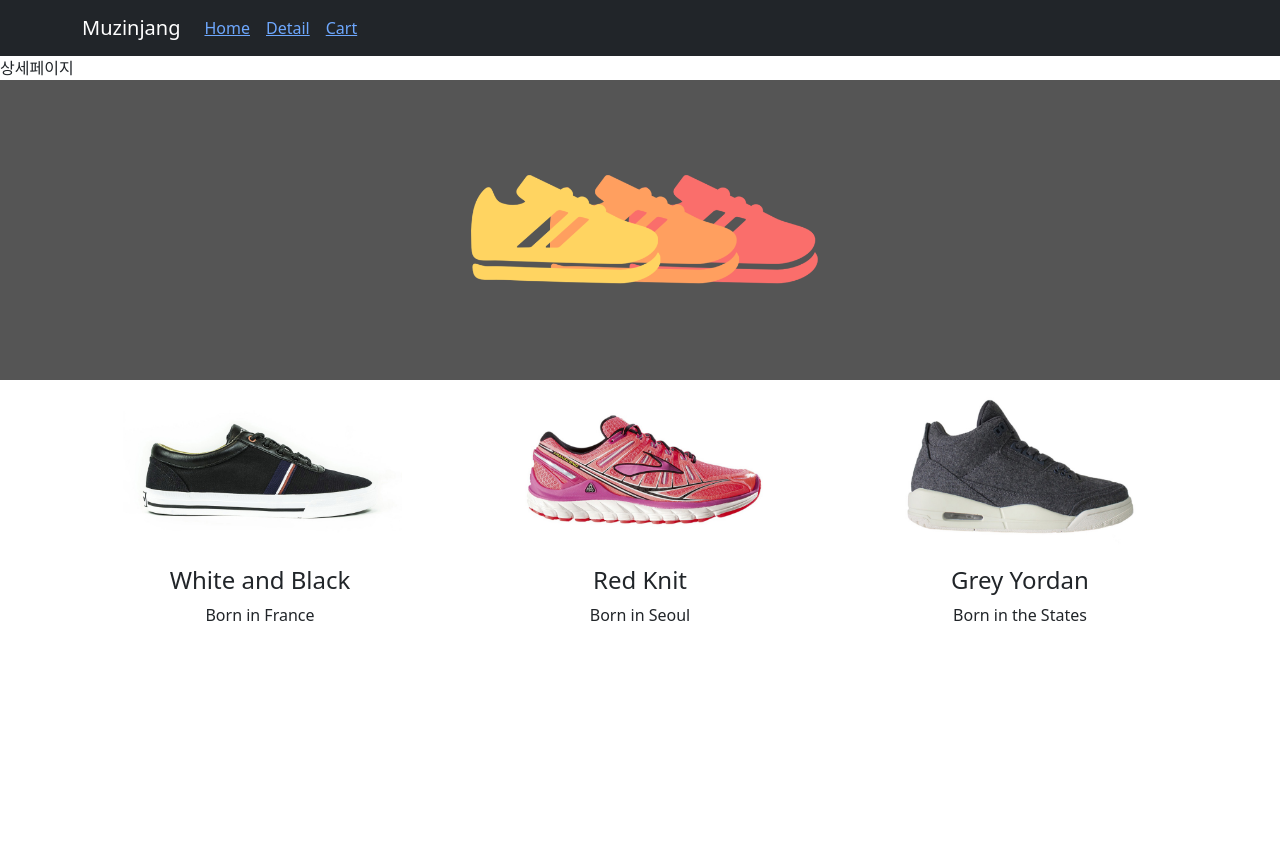
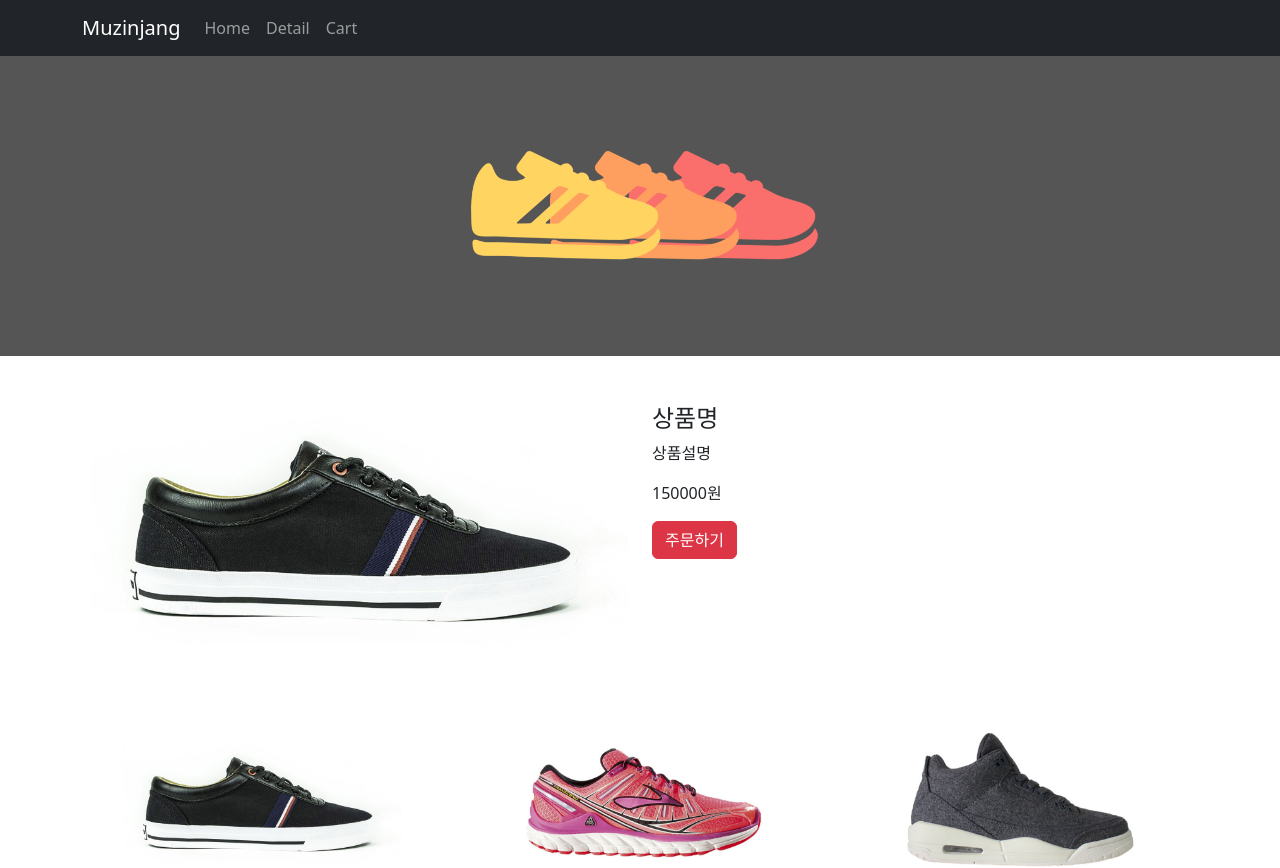
Before and after one commit to zzzmini/shoes-shop, a React (Vite) app: page /detail in a window 1280 px wide. Shown: the top 868 px of the page. Before the commit the page ends 800 px from the top, so only its background shows below. Built offline with nearby package versions, Linux system fonts and the light colour scheme.

Commit message:
NavBar 및 Route 작업 완료

```diff
--- a/src/App.jsx
+++ b/src/App.jsx
@@ -7,6 +7,8 @@ import {Container, Row, Col} from 'react-bootstrap';
 import data from "./data/data";
 import { useState } from "react";
 import Product from "./Product";
+import { Routes, Route } from "react-router-dom";
+import Detail from "./Detail";
 
 function App() {
   // 상품정보를 갖는 product 스테이트를 만든다.
@@ -17,15 +19,20 @@ function App() {
       {/* 네비게이션 바 영역 시작 */}
       <AppNavBar />
       {/* 네비게이션 바 영역 끝 */}
-
       {/* 메인 대문사진 영역 시작 */}
       <div className="main-bg"
         style={{backgroundImage: `url('${bg_png}')`}}
       />
       {/* 메인 대문사진 영역 끝 */}
+      {/* Routing 정보를 한꺼번에 모아놓는 장소 */}
+      {/* 스프링에서 사용하는 컨트롤러 클래스 */}
+      <Routes>
+        <Route path="/" element={<div>메인페이지</div>} />
+        <Route path="/detail" element={<Detail/>} />
+        <Route path="/cart" element={<div>장바구니페이지</div>} />
+        <Route path="*" element={<div>Page Not Found 404 Error</div>}></Route>
+      </Routes>
       {/* 상품진열영역 시작 */}
-
-      {/* 상품진열영역 끝 */}
       <Container>
         <Row>
           {
@@ -40,6 +47,7 @@ function App() {
           }
         </Row>
       </Container>
+      {/* 상품진열영역 끝 */}
     </>
   );
 }
--- a/src/AppNavBar/index.jsx
+++ b/src/AppNavBar/index.jsx
@@ -4,9 +4,12 @@ import './AppNavBar.css'
 // Route : 페이지(컴포넌트) 이동 처리
 // Routes : url에 담겨있는 정보를 획득
 // Link : 실제로 페이지를 보여주는 역할, Link위치에 컴포넌트 뿌려줌
-import { Route, Routes, Link } from "react-router-dom";
+import { Link, useNavigate } from "react-router-dom";
 
 function AppNavBar(){
+
+  const navigate = useNavigate();
+
   return (
     <>
       <div className="App">
@@ -14,26 +17,12 @@ function AppNavBar(){
           <Container>
             <Navbar.Brand>Muzinjang</Navbar.Brand>
             <Nav className="me-auto">
-              <Nav.Link>
-                <Link to={"/"}>Home</Link>
-              </Nav.Link>
-              <Nav.Link>
-                <Link to={"/detail"}>Detail</Link>
-              </Nav.Link>
-              <Nav.Link>
-                <Link to={"/cart"}>Cart</Link>
-              </Nav.Link>
+              <Nav.Link onClick={()=>{navigate('/')}}>Home</Nav.Link>
+              <Nav.Link onClick={()=>{navigate('/detail')}}>Detail</Nav.Link>
+              <Nav.Link>Cart</Nav.Link>
             </Nav>
           </Container>
         </Navbar>
-
-        {/* Routing 정보를 한꺼번에 모아놓는 장소 */}
-        {/* 스프링에서 사용하는 컨트롤러 클래스 */}
-        <Routes>
-          <Route path="/" element={<div>메인페이지</div>} />
-          <Route path="/detail" element={<div>상세페이지</div>} />
-          <Route path="/cart" element={<div>장바구니페이지</div>} />
-        </Routes>
       </div>
     </>
   )
--- /dev/null
+++ b/src/Detail/index.jsx
@@ -0,0 +1,19 @@
+function Detail(){
+  return(
+    <div className="container">
+      <div className="row">
+        <div className="col-md-6">
+          <img src="/images/shoes1.jpg"
+            width="100%" />
+        </div>
+        <div className="col-md-6">
+          <h4 className="pt-5">상품명</h4>
+          <p>상품설명</p>
+          <p>150000원</p>
+          <button className="btn btn-danger">주문하기</button>
+        </div>
+      </div>
+    </div>
+  )
+}
+export default Detail;
```
